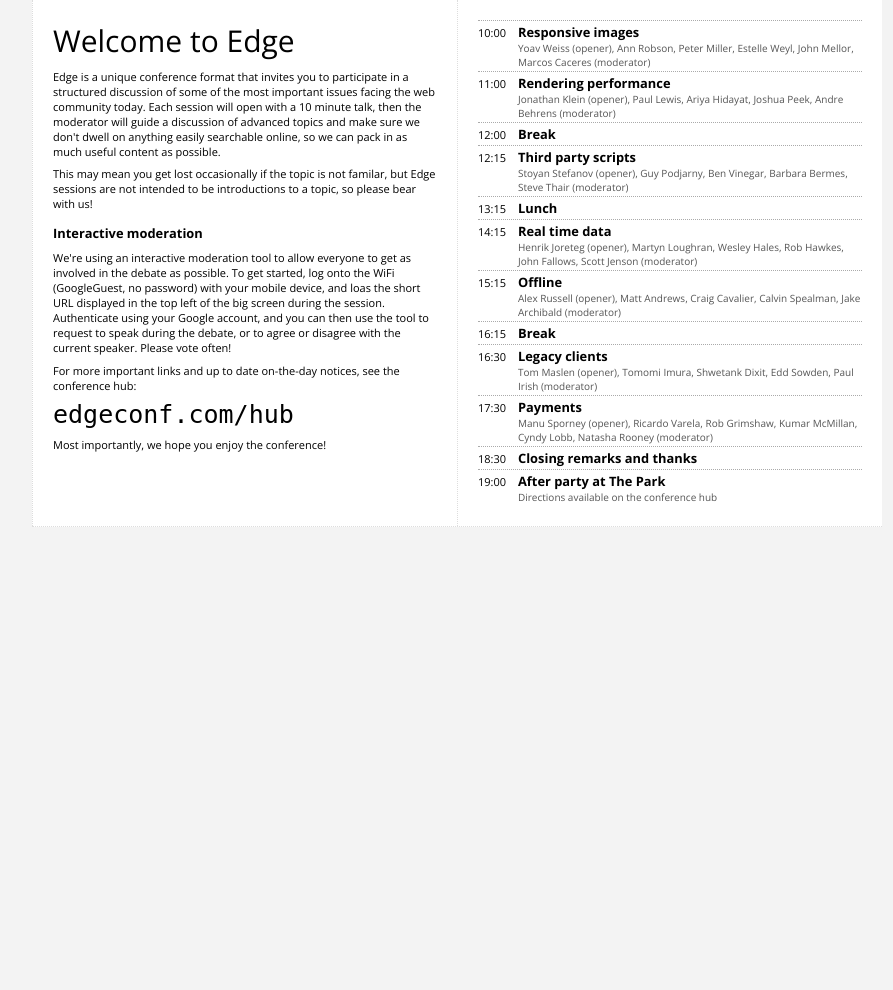
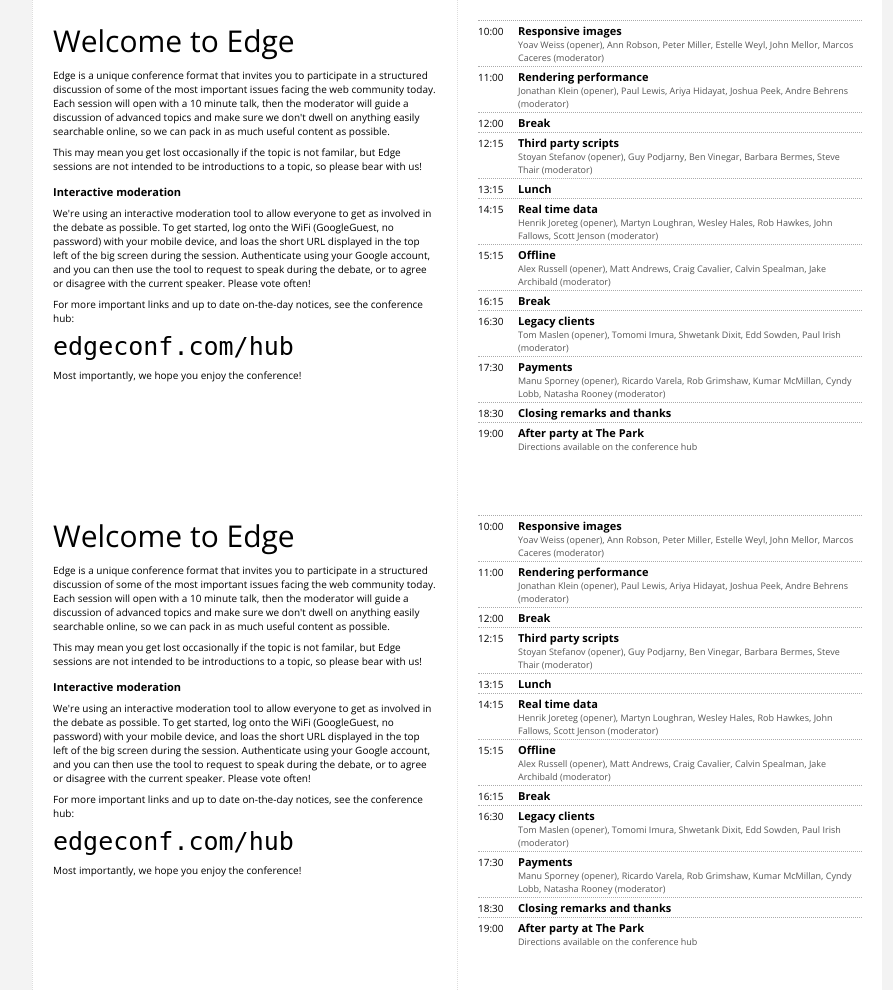
Before and after one commit to triblondon/edgeconf, a PHP site: page /automation/namebadges_reverse.php in a window 1280 px wide. Shown: the whole page, without its empty margins (183-1076 px from the left). Before the commit the page ends 527 px from the top, so only its background shows below. Run offline with PHP 8.4, Linux system fonts and the light colour scheme.

Commit message:
updated formatting for US paper sizes

```diff
--- a/public/automation/namebadges_reverse.php
+++ b/public/automation/namebadges_reverse.php
@@ -3,27 +3,26 @@
 	<link href='http://fonts.googleapis.com/css?family=Open+Sans:400,700,600' rel='stylesheet' type='text/css'>
 	<style>
 	* { box-sizing: border-box; }
-	body, html { height: 100%; width: 100%; margin:0; padding:0; font-size: 11px }
+  body, html { height: 100%; width: 100%; margin:0; padding:0; font-size: 10px }
   p { margin: 0.7em 0;}
   body { font-family: 'Open Sans', sans-serif; background: #f3f3f3; }
-	section { display: table; width: 850px; margin: 0 auto; background:white; height: 139mm; border-bottom: 1px dotted #ddd;}
-	section:nth-child(2n) { border-bottom: 1px dashed #ccc; }
+  section { display: table; width: 850px; margin: 0 auto; background:white; height: 131mm; }
   section > div { display: table-cell; width: 50%; text-align: left; padding: 20px; position: relative; border-left: 1px dotted #ddd; vertical-align: top; }
   h1 { font-size: 30px; font-weight: normal; margin: 0; }
   h2 { font-weight: normal; font-size: 20px;}
-	h3 { margin: 1em 0 0 0; }
+  h3 { margin: 1em 0 0 0; font-size: 11px; }
   code.hublink { font-family: monospace; font-size: 25px; }
 
   .session { padding: 2px 0; border-top: 1px dotted #aaa; }
   .session .session-time { width: 40px; margin:0; display: inline-block; }
   .session h3 { display: inline-block; margin: 0;}
-	.session .participants { margin: 0 0 0 40px; font-size: 10px; color: #555; }
+  .session .participants { margin: 0 0 0 40px; font-size: 9px; color: #555; }
 
   @media print {
-		@page { size: 210mm 148mm; margin: 0; }
-		section { border-bottom: none; width: 100%; }
+    @page { margin: 0; }
+    section { width: 100%; }
     section > div { border-left: none; }
-		section { page-break-after: always; border-bottom: none; }
+    section:nth-child(2n) { page-break-after: always; }
     body { background-color: white; }
   }
 	</style>
@@ -93,5 +92,69 @@
 			</div>
 		</div>
 	</section>
+  <section>
+    <div class='left'>
+      <h1>Welcome to Edge</h1>
+      <p>Edge is a unique conference format that invites you to participate in a structured discussion of some of the most important issues facing the web community today.  Each session will open with a 10 minute talk, then the moderator will guide a discussion of advanced topics and make sure we don't dwell on anything easily searchable online, so we can pack in as much useful content as possible.</p>
+      <p>This may mean you get lost occasionally if the topic is not familar, but Edge sessions are not intended to be introductions to a topic, so please bear with us!</p>
+      <h3>Interactive moderation</h3>
+      <p>We're using an interactive moderation tool to allow everyone to get as involved in the debate as possible.  To get started, log onto the WiFi (GoogleGuest, no password) with your mobile device, and loas the short URL displayed in the top left of the big screen during the session.  Authenticate using your Google account, and you can then use the tool to request to speak during the debate, or to agree or disagree with the current speaker.  Please vote often!</p>
+      <p>For more important links and up to date on-the-day notices, see the conference hub:</p>
+      <code class='hublink'>edgeconf.com/hub</code>
+      <p>Most importantly, we hope you enjoy the conference!</p>
+    </div>
+    <div class='right'>
+        <div class='schedule'>
+        <div class='session'>
+          <div class='session-time'><time datetime='2013-02-09T10:00:00Z'>10:00</time></div><h3>Responsive images</h3>
+        <p class='participants'>Yoav Weiss (opener), Ann Robson, Peter Miller, Estelle Weyl, John Mellor, Marcos Caceres (moderator)</p>
+        </div>
+        <div class='session'>
+          <div class='session-time'><time datetime='2013-02-09T11:00:00Z'>11:00</time></div><h3>Rendering performance</h3>
+        <p class='participants'>Jonathan Klein (opener), Paul Lewis, Ariya Hidayat, Joshua Peek, Andre Behrens (moderator)</p>
+        </div>
+        <div class='session'>
+          <div class='session-time'><time datetime='2013-02-09T12:00:00Z'>12:00</time></div><h3>Break</h3>
+        <p class='participants'></p>
+        </div>
+        <div class='session'>
+          <div class='session-time'><time datetime='2013-02-09T12:15:00Z'>12:15</time></div><h3>Third party scripts</h3>
+        <p class='participants'>Stoyan Stefanov (opener), Guy Podjarny, Ben Vinegar, Barbara Bermes, Steve Thair (moderator)</p>
+        </div>
+        <div class='session'>
+          <div class='session-time'><time datetime='2013-02-09T13:15:00Z'>13:15</time></div><h3>Lunch</h3>
+        <p class='participants'></p>
+        </div>
+        <div class='session'>
+          <div class='session-time'><time datetime='2013-02-09T14:15:00Z'>14:15</time></div><h3>Real time data</h3>
+        <p class='participants'>Henrik Joreteg (opener), Martyn Loughran, Wesley Hales, Rob Hawkes, John Fallows, Scott Jenson (moderator)</p>
+        </div>
+        <div class='session'>
+          <div class='session-time'><time datetime='2013-02-09T15:15:00Z'>15:15</time></div><h3>Offline</h3>
+        <p class='participants'>Alex Russell (opener), Matt Andrews, Craig Cavalier, Calvin Spealman, Jake Archibald (moderator)</p>
+        </div>
+        <div class='session'>
+          <div class='session-time'><time datetime='2013-02-09T16:15:00Z'>16:15</time></div><h3>Break</h3>
+        <p class='participants'></p>
+        </div>
+        <div class='session'>
+          <div class='session-time'><time datetime='2013-02-09T16:30:00Z'>16:30</time></div><h3>Legacy clients</h3>
+        <p class='participants'>Tom Maslen (opener), Tomomi Imura, Shwetank Dixit, Edd Sowden, Paul Irish (moderator)</p>
+        </div>
+        <div class='session'>
+          <div class='session-time'><time datetime='2013-02-09T17:30:00Z'>17:30</time></div><h3>Payments</h3>
+        <p class='participants'>Manu Sporney (opener), Ricardo Varela, Rob Grimshaw, Kumar McMillan, Cyndy Lobb, Natasha Rooney (moderator)</p>
+        </div>
+        <div class='session'>
+          <div class='session-time'><time datetime='2013-02-09T18:30:00Z'>18:30</time></div><h3>Closing remarks and thanks</h3>
+        <p class='participants'></p>
+        </div>
+        <div class='session'>
+          <div class='session-time'><time datetime='2013-02-09T18:45:00Z'>19:00</time></div><h3>After party at The Park</h3>
+        <p class='participants'>Directions available on the conference hub</p>
+        </div>
+      </div>
+    </div>
+  </section>
 </body>
 </html>
```
Also changed, not shown: public/automation/namebadges.php (+6 -7 lines). Lines whose indentation alone changed are shown as unchanged.
